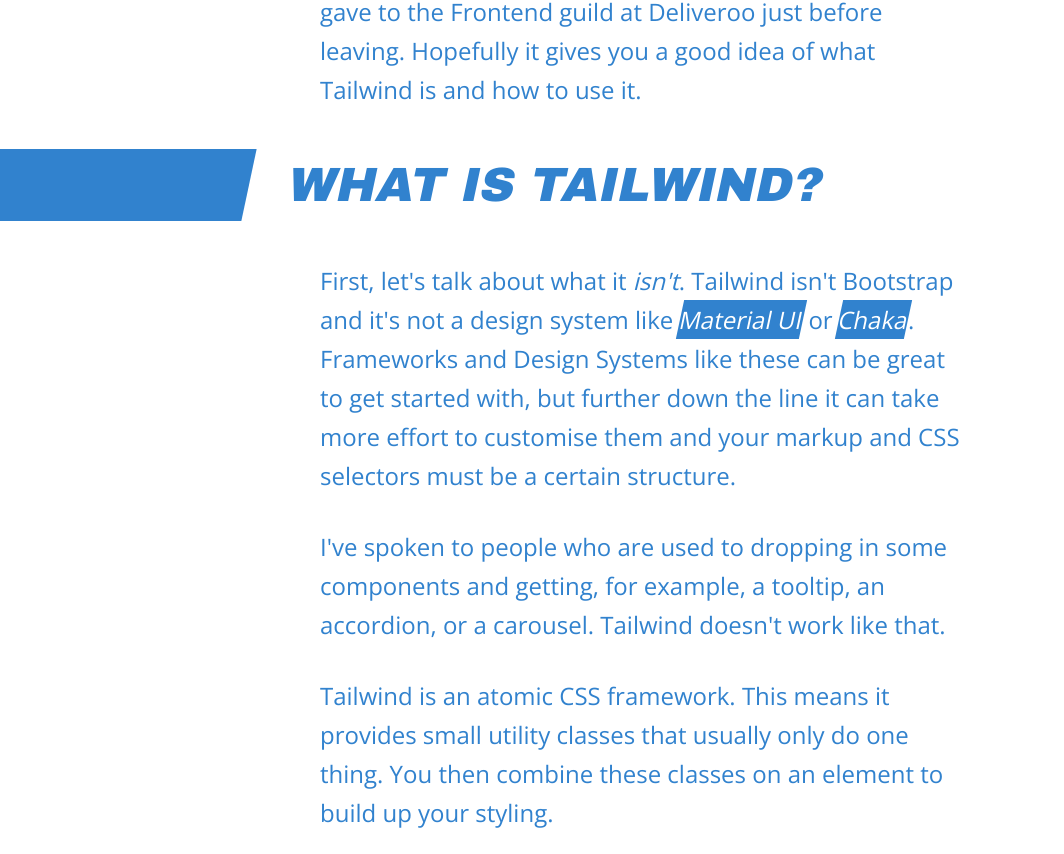
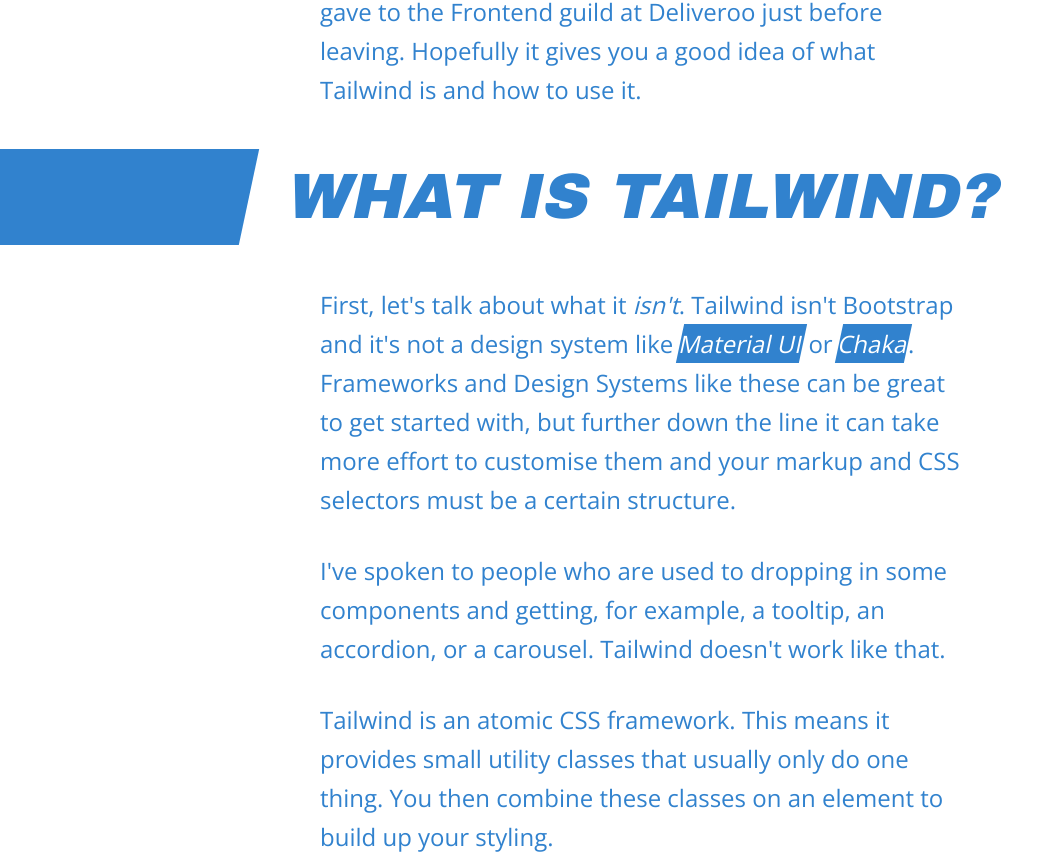
Before and after one commit to tommyp/tommyp.org, a Next.js app: page /flying-with-tailwind in a window 1280 px wide. Shown: the part 1088-1942 px from the top of the page, without its empty margins (0-1064 px from the left). Built offline with nearby package versions, Linux system fonts and the light colour scheme; what tailwindcss-border-gradients would draw is missing.

Commit message:
make header text bigger

```diff
--- a/pages/flying-with-tailwind.js
+++ b/pages/flying-with-tailwind.js
@@ -20,7 +20,7 @@ const H2 = ({children}) => {
     <div className="w-8/12 bg-blue-600">
 
     </div>
-    <h2 className="flex-grow w-full pl-5 lg:pl-10 text-5xl  uppercase text-blue-600">
+    <h2 className="flex-grow w-full pl-5 lg:pl-10 text-5xl md:text-6xl  uppercase text-blue-600">
     {children}
     </h2>
   </div>
```
